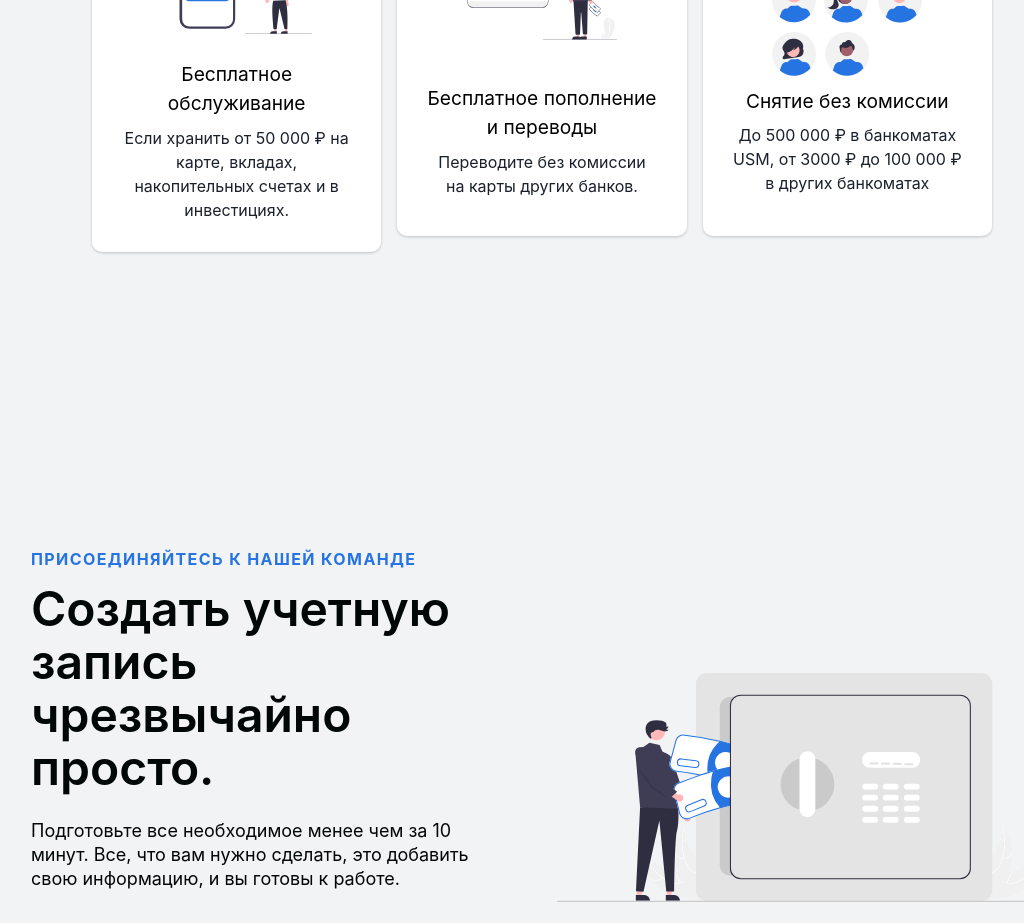
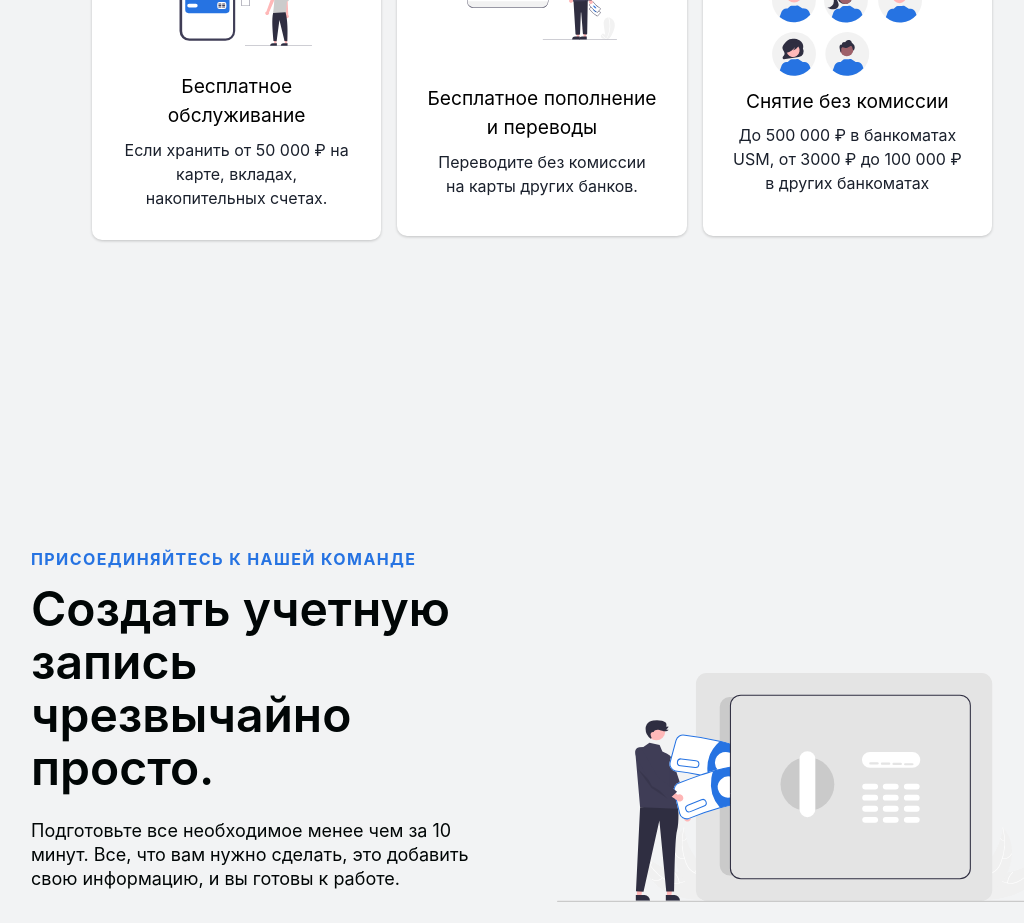
Before and after one commit to usmonzo/final-project-bank-landing, a React (Create React App) app: page / in a window 1280 px wide. Shown: the part 2800-3723 px from the top of the page, without its empty margins (98-1122 px from the left). Built offline with nearby package versions, Linux system fonts and the light colour scheme.

Commit message:
...minor change #1.

```diff
--- a/src/Components/Header/Header.js
+++ b/src/Components/Header/Header.js
@@ -24,7 +24,15 @@ function Header() {
   return (
     <HeaderContainer id="home">
       <HeaderBg>
-        <VideoBg autoPlay loop muted src={Video} type="video/mp4" />
+        <VideoBg
+          autoPlay
+          playsInline
+          loop
+          muted
+          srcmob={Video}
+          src={Video}
+          type="video/mp4"
+        />
       </HeaderBg>
       <HeaderContent>
         <HeaderH1>Банкинг</HeaderH1>
--- a/src/Components/Header/HeaderElements.js
+++ b/src/Components/Header/HeaderElements.js
@@ -8,7 +8,7 @@ export const HeaderContainer = styled.div`
   justify-content: center;
   align-items: center;
   padding: 0 100px;
-  height: 800px;
+  height: 100vh;
   position: relative;
   z-index: 1;
 
@@ -44,6 +44,8 @@ export const VideoBg = styled.video`
   width: 100%;
   height: 100%;
   -o-object-fit: cover;
+  object-fit: cover;
+  background-size: cover;
   object-fit: cover;
   background: #232e34;
 `;
--- a/src/Components/Services/Services.js
+++ b/src/Components/Services/Services.js
@@ -22,8 +22,7 @@ function Services() {
           <ServicesIcon src={Icon1} />
           <ServicesH2>Бесплатное обслуживание</ServicesH2>
           <ServicesP>
-            Если хранить от 50 000 ₽ на карте, вкладах, накопительных счетах и в
-            инвестициях.
+            Если хранить от 50 000 ₽ на карте, вкладах, накопительных счетах.
           </ServicesP>
         </ServicesCard>
         <ServicesCard>
```
